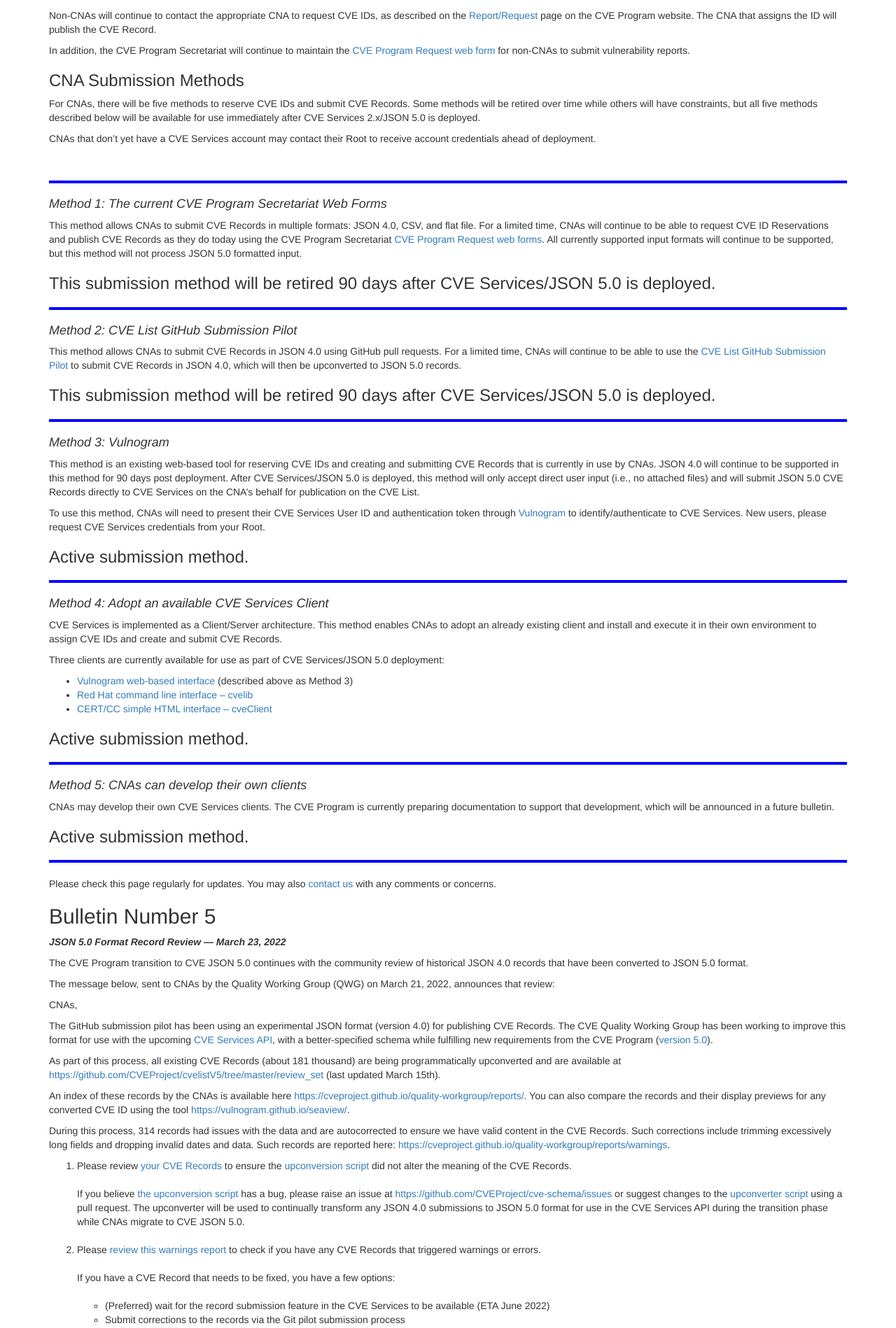
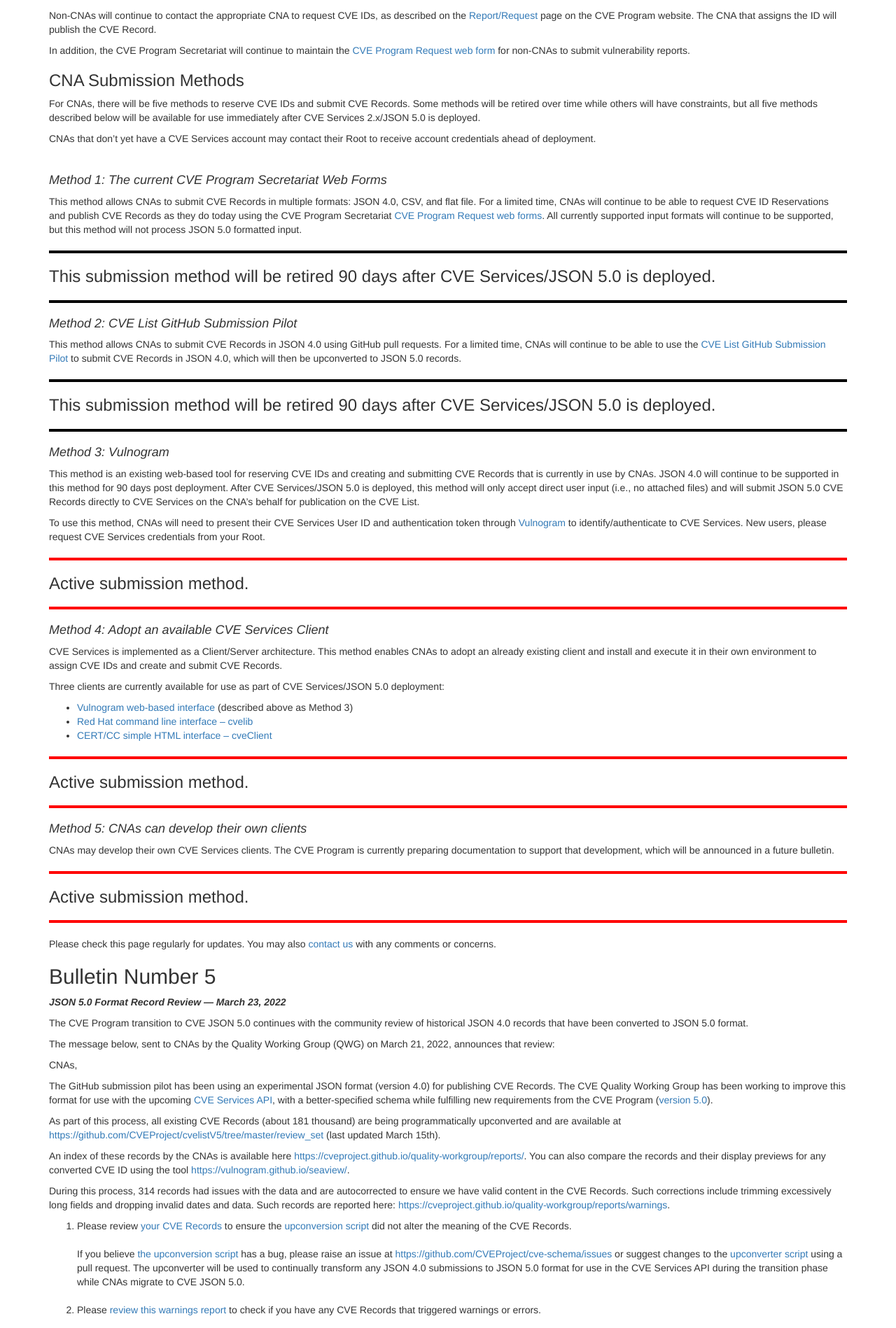
Before and after one commit to CVEProject/cveproject.github.io, a Jekyll site: the page built from automation-transition.md, in a window 1280 px wide. Shown: the part 715-2613 px from the top of the page at 70% size. Built offline with Jekyll 4.4.1, drawn with Linux system fonts in a browser that asks for light colours; nearby versions of some CDN libraries.

Commit message:
Update automation-transition.md

```diff
--- a/automation-transition.md
+++ b/automation-transition.md
@@ -32,25 +32,27 @@ CNAs that don’t yet have a CVE Services account may contact their Root to rece
 
 <br/>
 
-<hr style="border:2px solid blue">
-
 <h4><i>Method 1: The current CVE Program Secretariat Web Forms</i></h4>
 
 This method allows CNAs to submit CVE Records in multiple formats: JSON 4.0, CSV, and flat file.
 For a limited time, CNAs will continue to be able to request CVE ID Reservations and publish CVE Records as they do today using the CVE Program Secretariat [CVE Program Request web forms](https://cveform.mitre.org/). All currently supported input formats will continue to be supported, but this method will not process JSON 5.0 formatted input.
 
+<hr style="border:2px solid black">
+
 <h3>This submission method will be retired 90 days after CVE Services/JSON 5.0 is deployed.</h3>
 
-<hr style="border:2px solid blue">
+<hr style="border:2px solid black">
 
 <h4><i>Method 2: CVE List GitHub Submission Pilot</i></h4>
 
 This method allows CNAs to submit CVE Records in JSON 4.0 using GitHub pull requests.
 For a limited time, CNAs will continue to be able to use the [CVE List GitHub Submission Pilot](https://github.com/CVEProject/cvelist) to submit CVE Records in JSON 4.0, which will then be upconverted to JSON 5.0 records.
 
+<hr style="border:2px solid black">
+
 <h3>This submission method will be retired 90 days after CVE Services/JSON 5.0 is deployed.</h3>
 
-<hr style="border:2px solid blue">
+<hr style="border:2px solid black">
 
 <h4><i>Method 3: Vulnogram</i></h4>
 
@@ -59,9 +61,11 @@ After CVE Services/JSON 5.0 is deployed, this method will only accept direct use
 
 To use this method, CNAs will need to present their CVE Services User ID and authentication token through [Vulnogram](https://vulnogram.github.io/cve5/#editor) to identify/authenticate to CVE Services. New users, please request CVE Services credentials from your Root.
 
+<hr style="border:2px solid red">
+
 <h3>Active submission method.</h3>
 
-<hr style="border:2px solid blue">
+<hr style="border:2px solid red">
 
 <h4><i>Method 4: Adopt an available CVE Services Client</i></h4>
 
@@ -73,17 +77,21 @@ Three clients are currently available for use as part of CVE Services/JSON 5.0 d
  * [Red Hat command line interface – cvelib](https://github.com/RedHatProductSecurity/cvelib)
  * [CERT/CC simple HTML interface – cveClient](https://github.com/CERTCC/cveClient)
 
+<hr style="border:2px solid red">
+
 <h3>Active submission method.</h3>
 
-<hr style="border:2px solid blue">
+<hr style="border:2px solid red">
 
 <h4><i>Method 5: CNAs can develop their own clients</i></h4>
 
 CNAs may develop their own CVE Services clients. The CVE Program is currently preparing documentation to support that development, which will be announced in a future bulletin.
 
+<hr style="border:2px solid red">
+
 <h3>Active submission method.</h3>
 
-<hr style="border:2px solid blue">
+<hr style="border:2px solid red">
 
 Please check this page regularly for updates. You may also [contact us](https://cveform.mitre.org/) with any comments or concerns.
 
```
